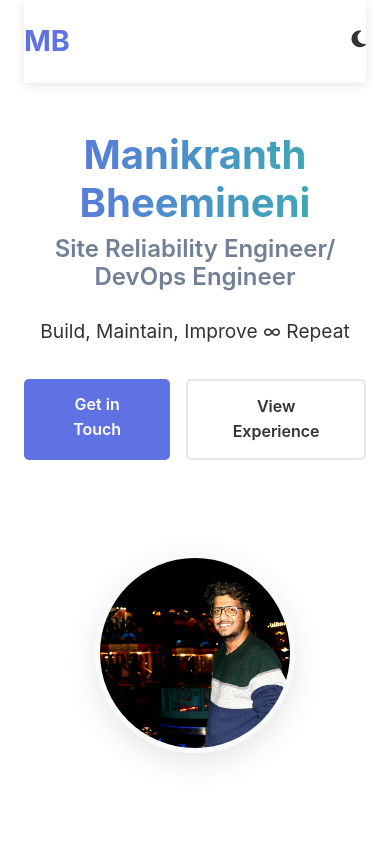
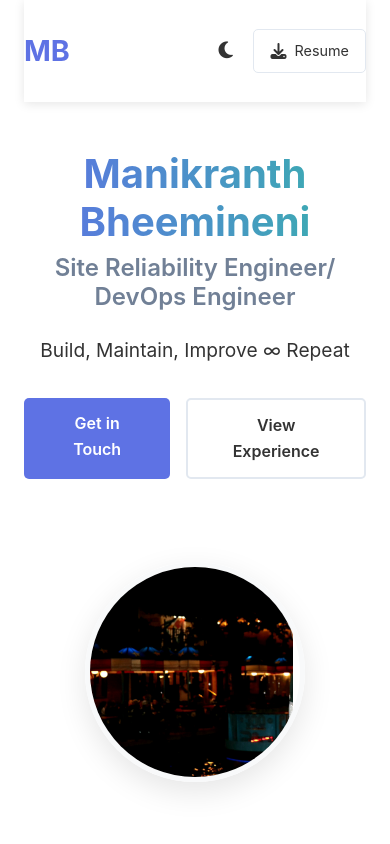
Before and after one commit to Manikranth/Manikranth.github.io, a plain HTML site: page index.html in a window 390 px wide. Shown: the top 844 px of the page. Drawn offline with Linux system fonts and the light colour scheme.

Commit message:
Update website design: adjust header padding, enlarge profile image, add download resume button, add X link, update footer logo

```diff
--- a/css/styles.css
+++ b/css/styles.css
@@ -91,7 +91,7 @@ h1, h2, h3, h4, h5, h6 {
     display: flex;
     justify-content: space-between;
     align-items: center;
-    padding: 1.5rem 0;
+    padding: 1.8rem 0;
     position: sticky;
     top: 0;
     z-index: 100;
@@ -174,8 +174,8 @@ h1, h2, h3, h4, h5, h6 {
 }
 
 .profile-image {
-    width: 300px;
-    height: 300px;
+    width: 340px;
+    height: 340px;
     overflow: hidden;
     border-radius: 50%;
     display: flex;
@@ -186,10 +186,11 @@ h1, h2, h3, h4, h5, h6 {
 }
 
 .profile-image img {
-    width: 100%;
-    height: 100%;
+    width: 110%;
+    height: 110%;
     object-fit: cover;
-    object-position: center;
+    object-position: left center;
+    margin-left: -15px;
 }
 
 .profile-placeholder {
@@ -702,6 +703,32 @@ section {
     font-size: 0.9rem;
 }
 
+/* Resume Button */
+.resume-btn {
+    margin-left: 1rem;
+    display: inline-flex;
+    align-items: center;
+    gap: 0.5rem;
+    font-size: 0.9rem;
+    padding: 0.6rem 1rem;
+    background-color: transparent;
+    color: var(--text-color);
+    border: 1px solid var(--border-color);
+    border-radius: var(--btn-border-radius);
+    cursor: pointer;
+    transition: all var(--transition-speed);
+}
+
+.resume-btn:hover {
+    background-color: var(--primary-color);
+    color: white;
+    border-color: var(--primary-color);
+}
+
+.resume-btn i {
+    font-size: 1rem;
+}
+
 /* Responsive Styles */
 @media (max-width: 992px) {
     .hero {
@@ -755,8 +782,8 @@ section {
     }
 
     .profile-image {
-        width: 250px;
-        height: 250px;
+        width: 280px;
+        height: 280px;
     }
 
     .timeline::before {
@@ -775,8 +802,8 @@ section {
 
 @media (max-width: 576px) {
     .profile-image {
-        width: 200px;
-        height: 200px;
+        width: 220px;
+        height: 220px;
     }
 
     .profile-placeholder i {
--- a/index.html
+++ b/index.html
@@ -29,6 +29,9 @@
             </div>
             <div class="header__theme-toggle">
                 <button id="theme-toggle"><i class="fas fa-moon"></i></button>
+                <a href="assets/Manikranth_Bheemineni_Resume.pdf" download class="resume-btn">
+                    <i class="fas fa-download"></i> Resume
+                </a>
             </div>
         </header>
 
@@ -475,6 +478,10 @@
                         <i class="fab fa-github"></i>
                         <a href="https://github.com/Manikranth" target="_blank">GitHub Profile</a>
                     </div>
+                    <div class="contact__info-item">
+                        <i class="fab fa-twitter"></i>
+                        <a href="https://x.com/ManikranthB" target="_blank">X / Twitter Profile</a>
+                    </div>
                 </div>
                 <div class="contact__form">
                     <form id="contact-form">
@@ -499,11 +506,12 @@
         <footer class="footer">
             <div class="footer__content">
                 <div class="footer__logo">
-                    <h2>MB</h2>
+                    <i class="fas fa-code-branch" style="color: var(--primary-color); font-size: 2rem;"></i>
                 </div>
                 <div class="footer__social">
                     <a href="https://github.com/Manikranth" target="_blank"><i class="fab fa-github"></i></a>
                     <a href="https://linkedin.com/in/manikranth-bheemineni-49aa6292" target="_blank"><i class="fab fa-linkedin"></i></a>
+                    <a href="https://x.com/ManikranthB" target="_blank"><i class="fab fa-twitter"></i></a>
                     <a href="mailto:manikranth.bheemineni@gmail.com"><i class="fas fa-envelope"></i></a>
                 </div>
                 <div class="footer__copyright">
```
Also changed, not shown: 2 other files.
